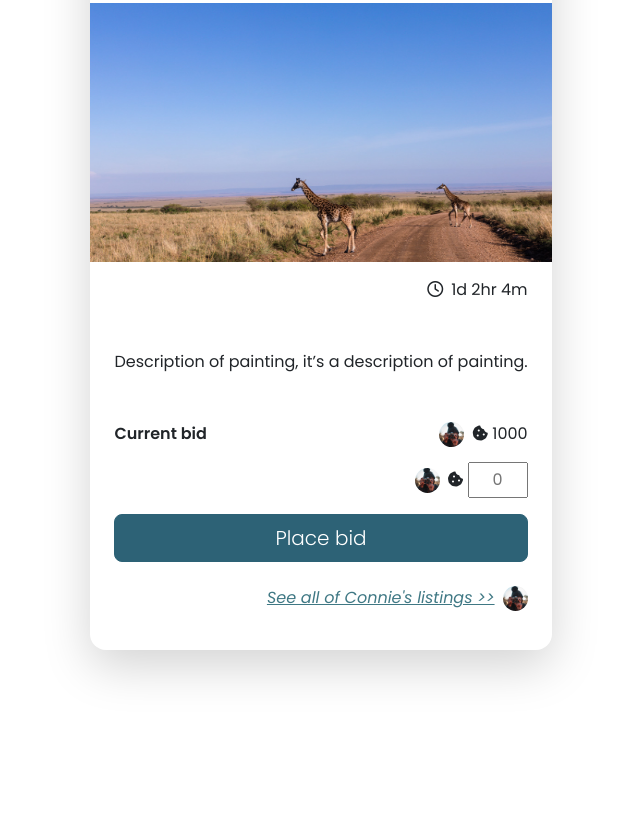
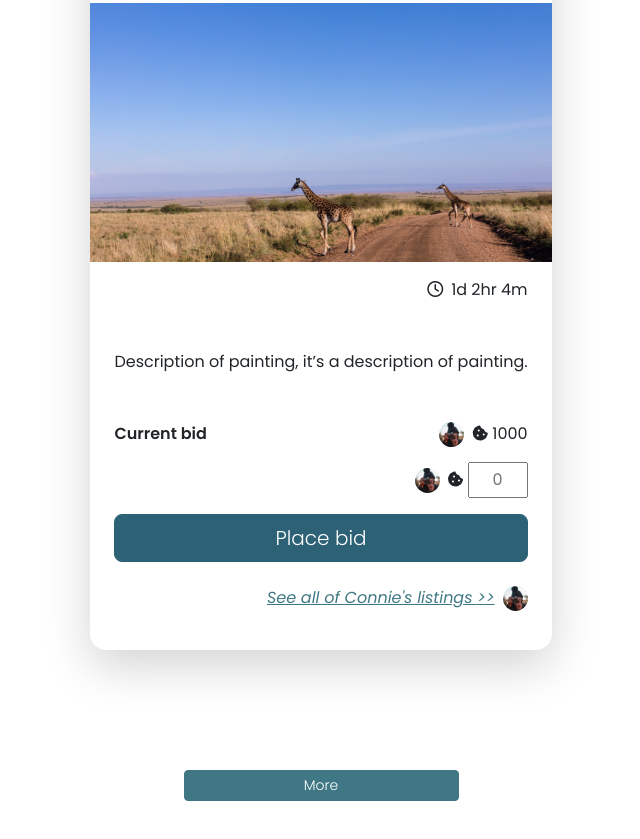
Before and after one commit to chasju/auction, a website: page index.html in a window 1280 px wide. Shown: the part 1373-2212 px from the top of the page, without its empty margins (319-959 px from the left). Before the commit the page ends 2143 px from the top, so only its background shows below. Drawn offline with nearby package versions, Linux system fonts and the light colour scheme.

Commit message:
Add more button

```diff
--- a/index.html
+++ b/index.html
@@ -302,6 +302,7 @@
               </div>
             </section>
           </div>
+          <button id="more" class="w-25 mb-6 d-block m-auto btn btn-sm fw-light btn-primary">More</button>
         </div>
       </article>
     </main>
```
